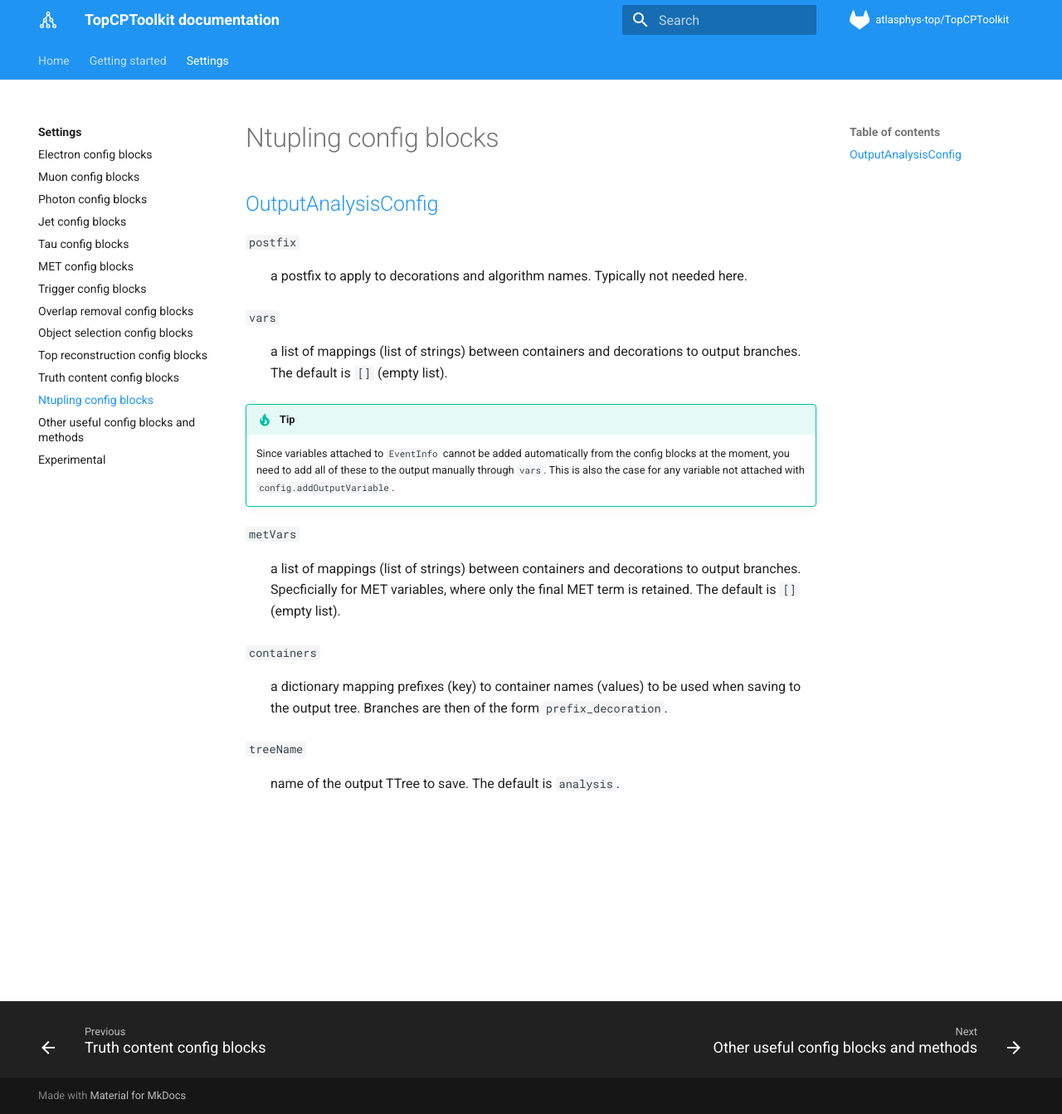
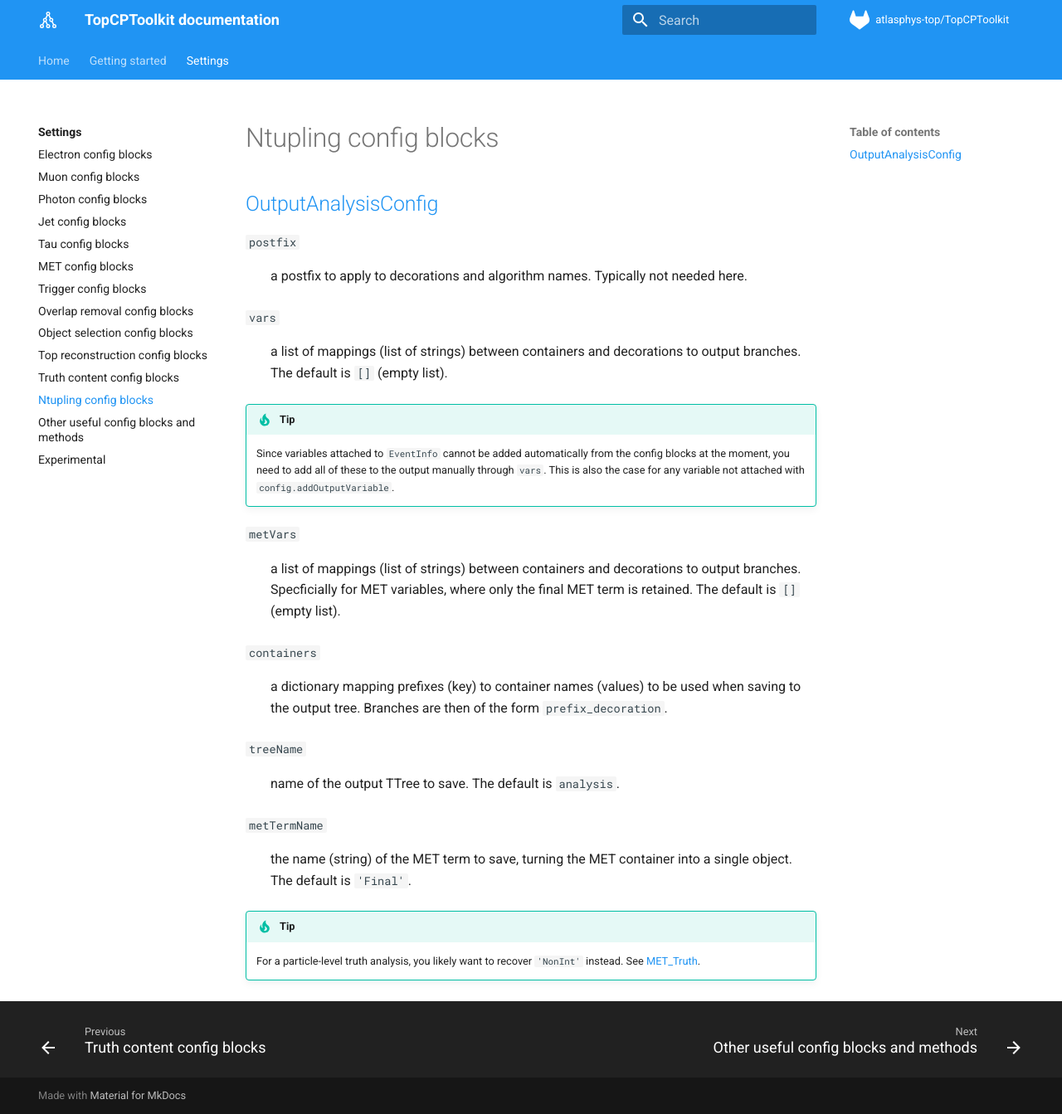
Before and after one commit to SuperNova76/TopCPToolKit, an MkDocs documentation site: the page built from docs/settings/ntupling.md, in a window 1280 px wide and 1343 px high. Shown: the whole window at 83% size. Built offline with MkDocs 1.6.1 and Material for MkDocs 9.7.7, drawn with Linux system fonts in a browser that asks for light colours.

Commit message:
include metTermName in docs

```diff
--- a/docs/settings/ntupling.md
+++ b/docs/settings/ntupling.md
@@ -17,3 +17,9 @@
 
 `treeName`
 :   name of the output TTree to save. The default is `analysis`.
+
+`metTermName`
+:   the name (string) of the MET term to save, turning the MET container into a single object. The default is `'Final'`.
+
+!!! tip
+    For a particle-level truth analysis, you likely want to recover `'NonInt'` instead. See [MET_Truth](https://twiki.cern.ch/twiki/bin/viewauth/AtlasProtected/Run2xAODMissingET#MET_Truth).
```
